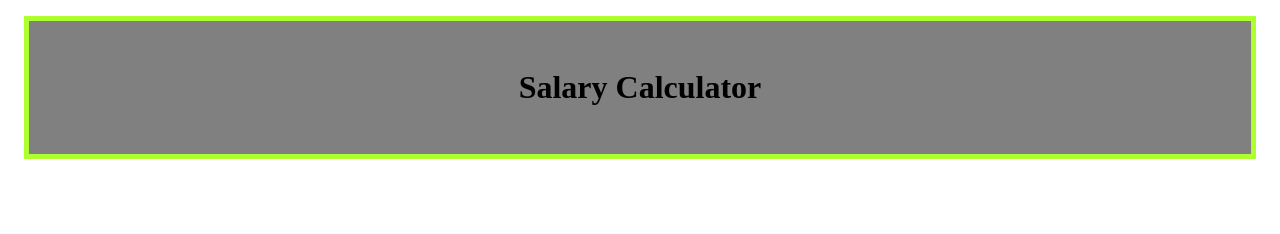
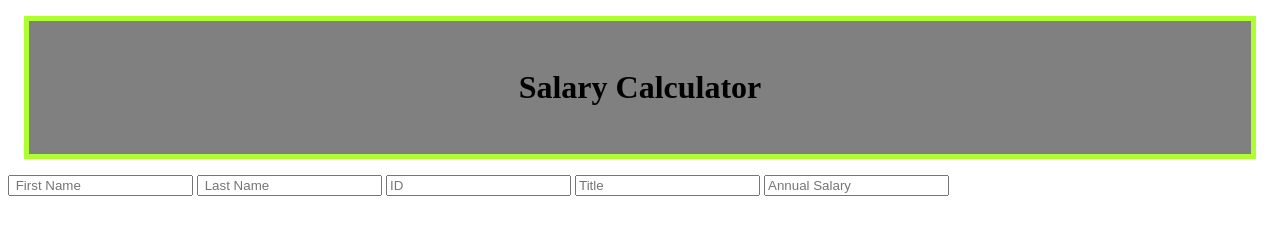
Before and after one commit to subash411/weekend-jquery-salary-calculator, a plain HTML site: page index.html in a window 1280 px wide. Drawn offline with Linux system fonts and the light colour scheme.

Commit message:
adding inputs

```diff
--- a/index.html
+++ b/index.html
@@ -18,5 +18,59 @@
     <body>
         <h1>Salary Calculator</h1>
 
+        <div id="errorMessage"></div>
+    <!--Add addEmployee form-->
+
+    <form>
+        <!---Name input-->
+        <input
+        id= "nameInput"
+        type="text"
+        placeholder=" First Name"
+
+        />
+        <!--Last Name input-->
+
+        <input
+        id= "nameInput"
+        type="text"
+        placeholder=" Last Name"
+
+        />
+
+        <!--ID input-->
+
+        <input
+        id= "nameInput"
+        type="text"
+        placeholder="ID"
+
+        />
+
+        <!--Title Input-->
+        <input
+        id= "nameInput"
+        type="text"
+        placeholder="Title"
+
+        />
+
+        <!--Annual Salary input-->
+        <input
+        id= "nameInput"
+        type="text"
+        placeholder="Annual Salary"
+
+        />
+
+
+
+
+
+
+
+
+    </form>
+
     </body>
 </html>
```
